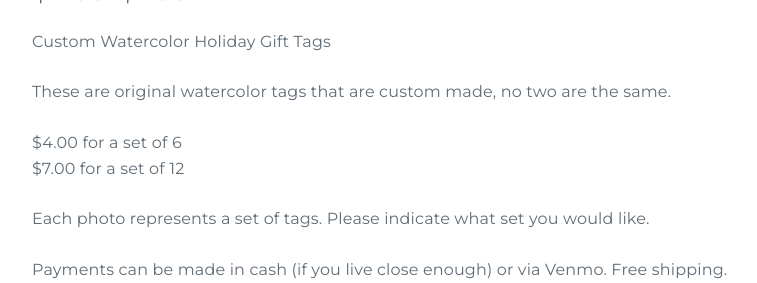
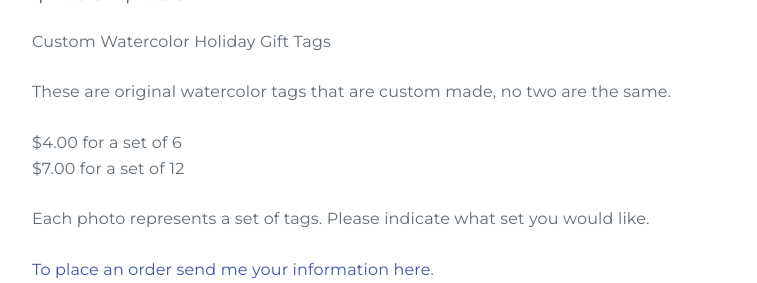
Before and after one commit to naccrat/megan, a Jekyll site: the page built from _posts/2018-12-03-holiday-tags.md, in a window 1280 px wide and 900 px high, scrolled down 482 px, cut to the strip 0-283 px from the top of the window. Shown: the whole strip, without its empty margins (228-985 px from the left). Built offline with Jekyll 4.4.1, drawn with Linux system fonts in a browser that asks for light colours.

Commit message:
Update from Forestry.io - Updated 2018-12-03-holiday-tags.md

```diff
--- a/_posts/2018-12-03-holiday-tags.md
+++ b/_posts/2018-12-03-holiday-tags.md
@@ -17,7 +17,7 @@ $7.00 for a set of 12
 
 Each photo represents a set of tags. Please indicate what set you would like.
 
-Payments can be made in cash (if you live close enough) or via Venmo. Free shipping.
+[To place an order send me your information here](https://artbymegannacc.com/contact/).
 
 ![](/uploads/tags option 1 8.58.27 AM.jpg)
 
```
